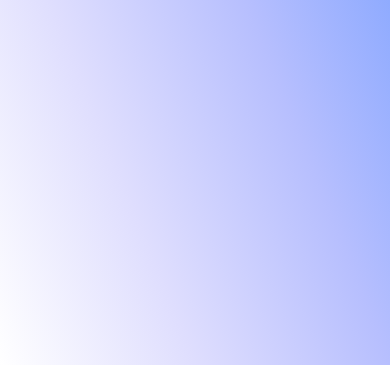
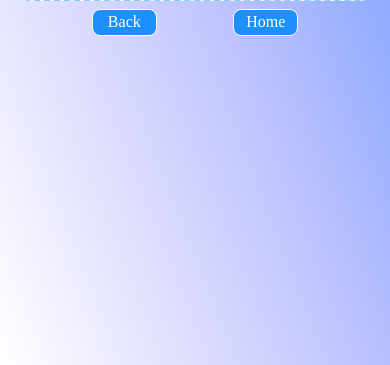
Before and after one commit to AniketRajSingh/Certificate-Generator, a Django app: page /certificates/ in a window 390 px wide. Shown: the part 614-979 px from the top of the page. Run offline with Django 4.2, Linux system fonts and the light colour scheme.

Commit message:
back added, default text added
back button is added in the form with back along with home buttons added in certificate page.

Default Background and texts Notice added in Certificate page

```diff
--- a/Certificate_Generator/views.py
+++ b/Certificate_Generator/views.py
@@ -12,8 +12,16 @@
     middlen=request.GET.get('mname','Raj')
     lastn=request.GET.get('lname','Singh')
     langn=request.GET.get('lang','Django')
+    certbackground=request.GET.get('certbackground','default')
+    if firstn == '' or langn=='' or certbackground=='default' :
+        defaultans='One or Multiple important blanks that includes First name, Language and background selection has been left blank, thus the system is generating default output with default selections. '
+        certbackground=certback1
+    else:
+        defaultans=''
+
+
     certbackground=request.GET.get('certbackground',certback1)
-    param.update({'name':firstn,'middlename':middlen,'sirname':lastn,'language':langn,'cert_background':certbackground})
+    param.update({'name':firstn,'middlename':middlen,'sirname':lastn,'language':langn,'cert_background':certbackground,'defaultans':defaultans})
     return render(request,'certificates.html',param)
 def certform(request):
     certback1='https://raw.githubusercontent.com/AniketRajSingh/Certificate-Generator/aniket_master/static/admin/img/Certificate_template_1.png'
--- a/templates/certificates.html
+++ b/templates/certificates.html
@@ -48,6 +48,7 @@
             zoom: 90%;
 
         }
+
         .main {
             display: flex;
             justify-content: center;
@@ -94,56 +95,82 @@
             border-bottom-left-radius: 13px;
             border-bottom-right-radius: 13px;
         }
-        .certback
-        {
-            background-image:url({{cert_background}}) ;
+
+        .certback {
+            background-image:url({{cert_background}});
             background-repeat: no-repeat;
-            background-size:cover;
+            background-size: cover;
         }
-        @media only screen and (max-width: 600px){
-            h3{
+
+        .btn {
+            padding: 1%;
+            width: 15%;
+            background-color: #1D90FF;
+            color: #ffffff;
+            border: none;
+            border-radius: 8px;
+            border: #ffffff 1px solid;
+        }
+
+        .btn:hover {
+            color: #1D90FF;
+            background-color: #ffffff;
+            border: #1D90FF 1px solid;
+        }
+
+        @media only screen and (max-width: 600px) {
+            h3 {
                 font-size: small;
             }
-            .certificate{
+
+            .certificate {
                 width: 90%;
                 height: fit-content;
-                font-size :8px ;
-                padding:2%;
+                font-size: 8px;
+                padding: 2%;
             }
-            .certihead{
+
+            .certihead {
                 padding-top: 5%;
                 padding-bottom: 0;
-                height:fit-content;
+                height: fit-content;
 
             }
-            .certihead h1{
+
+            .certihead h1 {
                 margin: 0;
                 height: 4vh;
             }
-            .certibody{
-                font-size:8px;
+
+            .certibody {
+                font-size: 8px;
                 margin: 0;
                 padding: 0;
                 height: 15vh;
             }
-            .certifoot{
+
+            .certifoot {
                 margin: 0;
                 padding: 0;
                 height: 10vh;
             }
-            .navbar{
+
+            .navbar {
                 font-size: 0.8em;
-        font-family:system-ui;
+                font-family: system-ui;
             }
-            .left{
+
+            .left {
                 width: 60%;
                 margin-top: 4%;
                 margin-left: 2%;
             }
-            .right{
+
+            .right {
                 width: 38%;
             }
-            .port{
+
+            .port {
                 visibility: hidden;
             }
         }
@@ -171,8 +198,9 @@
         </h3>
         <h3>
             This is just for practice and no certificate that is made through this page is of any use.
+        </h3>
+        {{defaultans}}
     </div>
-    </h4>
     <div class="main">
         <div class="certificate">
             <div class="certback">
@@ -182,7 +210,7 @@
                 </div>
                 <div class="certibody">
                     <p>This Certificate Belongs To Mr/Miss <b>
-                        {{name}} {{middlename}} {{sirname}} </b> for starting {{language}} Learning <br>
+                            {{name}} {{middlename}} {{sirname}} </b> for starting {{language}} Learning <br>
                         as his backend framework for his web developement career start.
                         <br> <br> I hope he will continue surging for knowledge and become a successful person in life.
                         <br> My Kind and Sincere Regards to him and his Future.
@@ -195,6 +223,13 @@
             </div>
         </div>
     </div>
+    <div style="display: flex;justify-content: space-evenly;align-items: center; margin: 2%;">
+        <a href="/certificateForm/" class="btn"
+        style="width:fit-content;width: 3.5em;text-align: center;text-decoration: none;font-size: medium;">Back</a>
+        <a href="/" class="btn"
+        style="width:fit-content;width: 3.5em;text-align: center;text-decoration: none;font-size: medium;">Home</a>
+    </div>
 </body>
 
+
 </html>
--- a/templates/index.html
+++ b/templates/index.html
@@ -198,7 +198,9 @@
                     <h5>Click the Button in the last to access the Generator.</h5>
                     <li>First fill your first name, middle name and the last name in the form.</li>
                     <li>Then Fill the Language You want to get you certificate for.</li>
+                    <li>The next Step will be choosing the certificate background template.</li>
                     <li>Click Submit and Vollah!! you can get your certificate.</li>
+                    <li>In case you missed any form input slot the program wont run any error and show the default background with empty spaces where there is no input given.</li>
                     <p># The App is just a Prototype for Practice Purpose, No Downloading the Certificate is Possible.
                         <br> But I'll try to add this feature in future.
                     </p>
```
Also changed, not shown: templates/cert_gen_form.html (+5 -2 lines).
